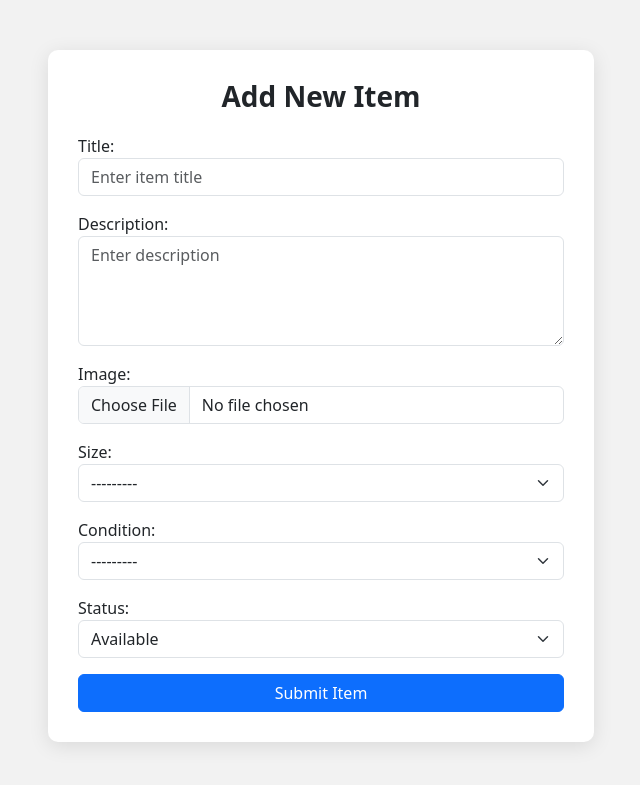
After one commit to Nikita-Sahoo/Odoo_Hackathon_2025, a Django app: template ReWearClothingExchange/templates/add_item.html in a window 1280 px wide. The commit adds this page. Shown: the top 785 px of the page, without its empty margins (319-959 px from the left). Run offline with Django 4.2, Linux system fonts and the light colour scheme; the template is opened without the code that fills it: values that come from a table or form of the project are taken from there, others are empty.

Commit message:
LandingPage

```diff
--- /dev/null
+++ b/ReWearClothingExchange/service/item_form.py
@@ -0,0 +1,19 @@
+# forms.py
+from django import forms
+from .models import Item
+
+class ItemForm(forms.ModelForm):
+    class Meta:
+        model = Item
+        fields = ['title', 'description', 'image', 'size', 'condition', 'status']
+
+        widgets = {
+            # 'user': forms.TextInput(attrs={'class': 'hidden form-control', 'value': {{}}}),
+
+            'title': forms.TextInput(attrs={'class': 'form-control', 'placeholder': 'Enter item title'}),
+            'description': forms.Textarea(attrs={'class': 'form-control', 'rows': 4, 'placeholder': 'Enter description'}),
+            'image': forms.ClearableFileInput(attrs={'class': 'form-control'}),
+            'size': forms.Select(attrs={'class': 'form-select'}),
+            'condition': forms.Select(attrs={'class': 'form-select'}),
+            'status': forms.Select(attrs={'class': 'form-select'}),
+        }
--- a/ReWearClothingExchange/service/urls.py
+++ b/ReWearClothingExchange/service/urls.py
@@ -10,7 +10,8 @@ urlpatterns = [
     path('', views.combined_view, name='signup_login'),
     path('logout/', views.logout, name='logout'),
     path('home/', views.home, name='home'),
-    path('items/', views.items),
+    path('add_user/', views.add_user_info, name='addUser'),
+    path('addItems/', views.addItems, name = 'addItems'),
     path('items/<int:itemId>/', views.itemDetails),
     path('dashboard/', views.dashboard, name='dashboard'),
 ]+ static(settings.MEDIA_URL, document_root=settings.MEDIA_ROOT)
--- /dev/null
+++ b/ReWearClothingExchange/templates/add_item.html
@@ -0,0 +1,60 @@
+{% load static %}
+<!DOCTYPE html>
+<html lang="en">
+<head>
+  <meta charset="UTF-8">
+  <title>Add New Item</title>
+  <link href="https://cdn.jsdelivr.net/npm/bootstrap@5.3.3/dist/css/bootstrap.min.css" rel="stylesheet">
+  <style>
+    body {
+      background-color: #f2f2f2;
+    }
+    .form-container {
+      background-color: #fff;
+      padding: 30px;
+      margin-top: 50px;
+      border-radius: 10px;
+      box-shadow: 0px 4px 20px rgba(0,0,0,0.1);
+    }
+    .form-title {
+      font-weight: bold;
+      margin-bottom: 20px;
+    }
+  </style>
+</head>
+<body>
+  <div class="container">
+    <div class="row justify-content-center">
+      <div class="col-md-8 col-lg-6">
+        <div class="form-container">
+          <h3 class="form-title text-center">Add New Item</h3>
+          <form method="POST" enctype="multipart/form-data">
+            {% csrf_token %}
+            <div class="mb-3">
+              {{ form.title.label_tag }} {{ form.title }}
+            </div>
+            <div class="mb-3">
+              {{ form.description.label_tag }} {{ form.description }}
+            </div>
+            <div class="mb-3">
+              {{ form.image.label_tag }} {{ form.image }}
+            </div>
+            <div class="mb-3">
+              {{ form.size.label_tag }} {{ form.size }}
+            </div>
+            <div class="mb-3">
+              {{ form.condition.label_tag }} {{ form.condition }}
+            </div>
+            <div class="mb-3">
+              {{ form.status.label_tag }} {{ form.status }}
+            </div>
+            <button type="submit" class="btn btn-primary w-100">Submit Item</button>
+          </form>
+        </div>
+      </div>
+    </div>
+  </div>
+
+  <script src="https://cdn.jsdelivr.net/npm/bootstrap@5.3.3/dist/js/bootstrap.bundle.min.js"></script>
+</body>
+</html>
--- a/ReWearClothingExchange/templates/home.html
+++ b/ReWearClothingExchange/templates/home.html
@@ -44,7 +44,7 @@
       <div class="collapse navbar-collapse justify-content-end" id="navbarNav">
         <ul class="navbar-nav">
           <li class="nav-item"><a class="nav-link" href="{% url 'dashboard' %}">User Dashboard</a></li>
-          <li class="nav-item"><a class="nav-link" href="{% url 'admin:index' %}">{{ details.name}}</a></li>
+          <li class="nav-item"><a class="nav-link" href="{% url 'admin:index' %}">Admin Profile</a></li>
           <li class="nav-item"><a class="nav-link text-danger" href="{% url 'logout' %}">Logout</a></li>
         </ul>
       </div>
```
Also changed, not shown: ReWearClothingExchange/service/form.py (added, +12 -0 lines), ReWearClothingExchange/service/views.py (+66 -21 lines), ReWearClothingExchange/templates/add_user.html (added, +32 -0 lines), ReWearClothingExchange/templates/dashboard.html (+5 -3 lines), ReWearClothingExchange/ReWaearClothingExchange.sqlite3, ReWearClothingExchange/media/items/jeans1.webp (added), ReWearClothingExchange/media/items/shirt1.webp (added), ReWearClothingExchange/media/items/top1.webp (added), ReWearClothingExchange/media/profile_images/ser.jpg (added).
